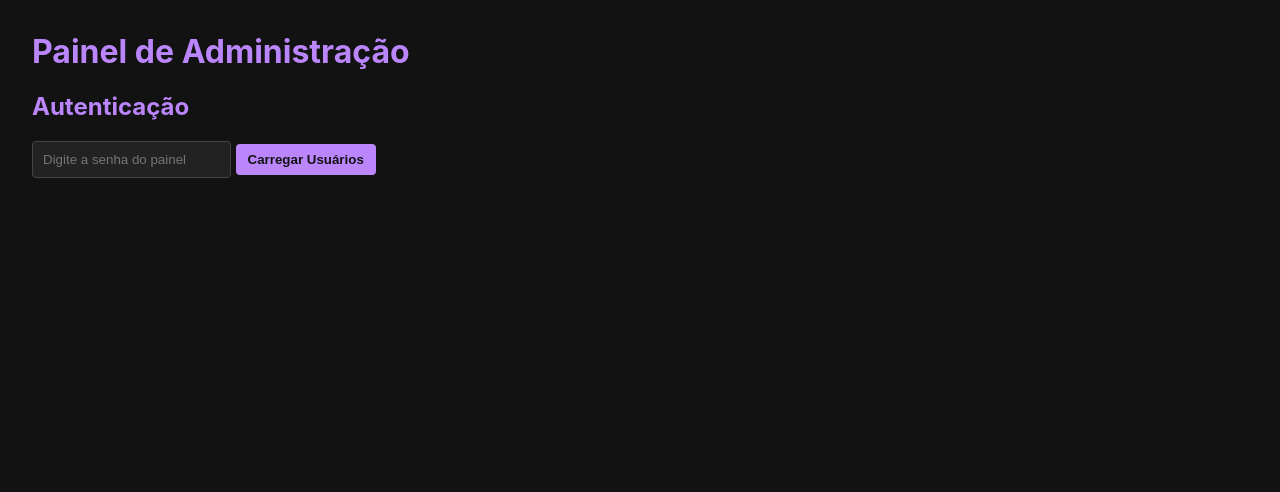
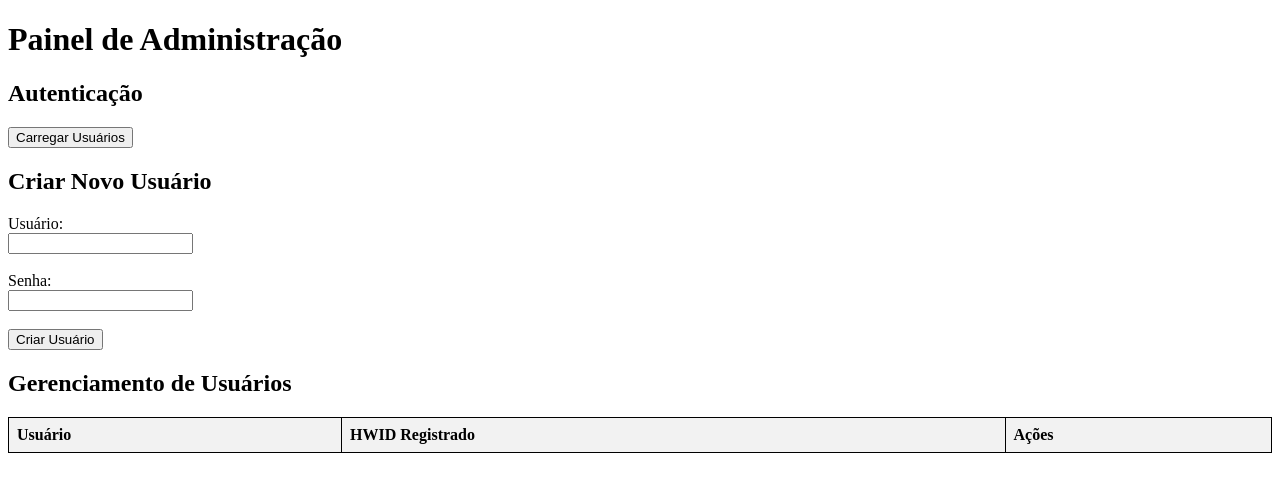
Before and after one commit to Kantofpss/Login-API, a Flask app: page /admin in a window 1280 px wide. Shown: the top 492 px of the page. Run offline with Flask 3, Linux system fonts and the light colour scheme; lists and menus that the app fills with data are empty.

Commit message:
Add files via upload

```diff
--- a/app.py
+++ b/app.py
@@ -1,26 +1,26 @@
-from flask import Flask, request, jsonify, render_template, send_from_directory
+from flask import Flask, request, jsonify, render_template
+from flask_cors import CORS
 import sqlite3
 import hashlib
 
 app = Flask(__name__)
+CORS(app)  # Habilita CORS para suportar requisições de diferentes origens
 
 # Chave de verificação para o cliente de login
 CHAVE_VERIFICACAO_ESPERADA = "em-uma-noite-escura-as-corujas-observam-42"
-# Senha simples para proteger o painel de admin. Em um projeto real, use um sistema de login.
+# Senha simples para proteger o painel de admin
 SENHA_ADMIN = "admin123"
 
 def get_db_connection():
     """Cria uma conexão com o banco de dados."""
     conn = sqlite3.connect('users.db')
-    conn.row_factory = sqlite3.Row # Permite acessar colunas por nome
+    conn.row_factory = sqlite3.Row  # Permite acessar colunas por nome
     return conn
 
-# --- ROTA DE LOGIN DO CLIENTE (ATUALIZADA) ---
+# --- ROTA DE LOGIN DO CLIENTE ---
 @app.route('/api/login', methods=['POST'])
 def handle_login():
     data = request.get_json()
-    # ... (validações iniciais de dados e chave de verificação permanecem as mesmas) ...
-
     usuario = data.get('usuario')
     key_recebida = data.get('key')
     hwid_cliente = data.get('hwid')
@@ -41,7 +41,6 @@ def handle_login():
 
     if hwid_servidor is None or hwid_servidor == hwid_cliente:
         if hwid_servidor is None:
-            # Registra o HWID no banco de dados
             conn.execute('UPDATE users SET hwid = ? WHERE username = ?', (hwid_cliente, usuario))
             conn.commit()
         conn.close()
@@ -50,28 +49,66 @@ def handle_login():
         conn.close()
         return jsonify({"status": "falha", "mensagem": "Falha de Hardware (HWID). Acesso negado."}), 403
 
-# --- ROTAS DO PAINEL DE ADMIN (NOVAS) ---
-
+# --- ROTAS DO PAINEL DE ADMIN ---
 @app.route('/admin')
 def admin_panel():
     """Serve a página HTML do painel de admin."""
-    return render_template('admin.html')
+    try:
+        return render_template('admin.html')
+    except Exception as e:
+        return str(e), 500
 
 @app.route('/admin/api/users', methods=['POST'])
 def get_all_users():
     """API para listar todos os usuários. Requer senha de admin."""
     data = request.get_json()
+    print(f"Requisição recebida: {data}")  # Log para depuração
     if not data or data.get('password') != SENHA_ADMIN:
         return jsonify({"error": "Acesso não autorizado"}), 403
 
     conn = get_db_connection()
-    users_cursor = conn.execute('SELECT username, hwid FROM users').fetchall()
-    conn.close()
+    try:
+        users_cursor = conn.execute('SELECT username, hwid FROM users').fetchall()
+        users_list = [dict(row) for row in users_cursor]
+        return jsonify(users_list)
+    except sqlite3.OperationalError as e:
+        print(f"Erro no banco de dados: {e}")
+        return jsonify({"error": "Erro no servidor: tabela 'users' não encontrada. Execute db_setup.py."}), 500
+    except Exception as e:
+        print(f"Erro inesperado: {e}")
+        return jsonify({"error": "Erro inesperado no servidor"}), 500
+    finally:
+        conn.close()
 
-    # Converte os resultados do cursor para uma lista de dicionários
-    users_list = [dict(row) for row in users_cursor]
+@app.route('/admin/api/create_user', methods=['POST'])
+def create_user():
+    """API para criar um novo usuário. Requer senha de admin."""
+    data = request.get_json()
+    if not data or data.get('password') != SENHA_ADMIN:
+        return jsonify({"error": "Acesso não autorizado"}), 403
 
-    return jsonify(users_list)
+    username = data.get('username')
+    password = data.get('password_user')  # Nova senha do usuário
+    if not username or not password:
+        return jsonify({"error": "Nome de usuário e senha são obrigatórios"}), 400
+
+    conn = get_db_connection()
+    try:
+        # Verifica se o usuário já existe
+        existing_user = conn.execute('SELECT username FROM users WHERE username = ?', (username,)).fetchone()
+        if existing_user:
+            return jsonify({"error": "Usuário já existe"}), 400
+
+        # Hashea a senha do usuário
+        key_hash = hashlib.sha256(password.encode()).hexdigest()
+        conn.execute('INSERT INTO users (username, key_hash, hwid) VALUES (?, ?, NULL)', (username, key_hash))
+        conn.commit()
+        return jsonify({"success": f"Usuário '{username}' criado com sucesso!"})
+    except Exception as e:
+        print(f"Erro ao criar usuário: {e}")
+        return jsonify({"error": "Erro ao criar usuário"}), 500
+    finally:
+        conn.close()
 
 @app.route('/admin/api/reset_hwid', methods=['POST'])
 def reset_user_hwid():
--- a/templates/admin.html
+++ b/templates/admin.html
@@ -1,37 +1,37 @@
 <!DOCTYPE html>
-<html lang="pt-br">
+<html lang="pt-BR">
 <head>
     <meta charset="UTF-8">
-    <meta name="viewport" content="width=device-width, initial-scale=1.0">
     <title>Painel de Administração</title>
     <style>
-        body { font-family: -apple-system, BlinkMacSystemFont, "Segoe UI", Roboto, Helvetica, Arial, sans-serif; background-color: #121212; color: #e0e0e0; margin: 2em; }
-        h1, h2 { color: #bb86fc; }
-        table { width: 100%; border-collapse: collapse; margin-top: 20px; }
-        th, td { padding: 12px; border: 1px solid #333; text-align: left; }
-        th { background-color: #1f1f1f; }
-        tr:nth-child(even) { background-color: #1e1e1e; }
-        button { background-color: #bb86fc; color: #121212; border: none; padding: 8px 12px; border-radius: 4px; cursor: pointer; font-weight: bold; }
-        button:hover { background-color: #9e66de; }
-        button.disabled { background-color: #555; cursor: not-allowed; }
-        .hwid-cell { font-family: monospace; color: #03dac6; }
-        .no-hwid { color: #cf6679; }
-        input[type="password"] { padding: 10px; background-color: #222; border: 1px solid #444; color: white; border-radius: 4px; }
+        table { border-collapse: collapse; width: 100%; }
+        th, td { border: 1px solid black; padding: 8px; text-align: left; }
+        th { background-color: #f2f2f2; }
+        .form-container { margin-top: 20px; }
     </style>
 </head>
 <body>
-
     <h1>Painel de Administração</h1>
 
-    <div id="auth-section">
+    <section>
         <h2>Autenticação</h2>
-        <input type="password" id="admin-password" placeholder="Digite a senha do painel">
-        <button onclick="loadUsers()">Carregar Usuários</button>
-    </div>
+        <button id="load-users">Carregar Usuários</button>
+    </section>
 
-    <div id="user-table-section" style="display:none;">
+    <section class="form-container">
+        <h2>Criar Novo Usuário</h2>
+        <form id="create-user-form">
+            <label for="new-username">Usuário:</label><br>
+            <input type="text" id="new-username" name="new-username" required><br><br>
+            <label for="new-password">Senha:</label><br>
+            <input type="password" id="new-password" name="new-password" required><br><br>
+            <button type="submit">Criar Usuário</button>
+        </form>
+    </section>
+
+    <section>
         <h2>Gerenciamento de Usuários</h2>
-        <table id="user-table">
+        <table>
             <thead>
                 <tr>
                     <th>Usuário</th>
@@ -39,26 +39,18 @@
                     <th>Ações</th>
                 </tr>
             </thead>
-            <tbody>
-                </tbody>
+            <tbody id="user-table-body">
+            </tbody>
         </table>
-    </div>
+    </section>
 
     <script>
-        const API_BASE = '/admin/api';
-
-        async function loadUsers() {
-            const password = document.getElementById('admin-password').value;
-            if (!password) {
-                alert('Por favor, digite a senha de administrador.');
-                return;
-            }
-
+        document.getElementById('load-users').addEventListener('click', async () => {
             try {
-                const response = await fetch(`${API_BASE}/users`, {
+                const response = await fetch('/admin/api/users', {
                     method: 'POST',
                     headers: { 'Content-Type': 'application/json' },
-                    body: JSON.stringify({ password: password })
+                    body: JSON.stringify({ password: 'admin123' })
                 });
 
                 if (!response.ok) {
@@ -66,58 +58,65 @@
                 }
 
                 const users = await response.json();
-                const tableBody = document.querySelector("#user-table tbody");
-                tableBody.innerHTML = ''; // Limpa a tabela antes de preencher
-
+                const tableBody = document.getElementById('user-table-body');
+                tableBody.innerHTML = '';
                 users.forEach(user => {
                     const row = document.createElement('tr');
-                    const hwidDisplay = user.hwid
-                        ? `<span class="hwid-cell">${user.hwid}</span>`
-                        : `<span class="no-hwid">Não registrado</span>`;
-
-                    const resetButton = user.hwid
-                        ? `<button onclick="resetHwid('${user.username}')">Resetar HWID</button>`
-                        : `<button class="disabled" disabled>Resetar HWID</button>`;
-
                     row.innerHTML = `
                         <td>${user.username}</td>
-                        <td>${hwidDisplay}</td>
-                        <td>${resetButton}</td>
+                        <td>${user.hwid || 'Nenhum'}</td>
+                        <td><button onclick="resetHwid('${user.username}')">Resetar HWID</button></td>
                     `;
                     tableBody.appendChild(row);
                 });
-
-                // Exibe a tabela e oculta a autenticação
-                document.getElementById('auth-section').style.display = 'none';
-                document.getElementById('user-table-section').style.display = 'block';
-
             } catch (error) {
                 alert(`Erro ao carregar usuários: ${error.message}`);
             }
-        }
+        });
+
+        document.getElementById('create-user-form').addEventListener('submit', async (e) => {
+            e.preventDefault();
+            const username = document.getElementById('new-username').value;
+            const password = document.getElementById('new-password').value;
+
+            try {
+                const response = await fetch('/admin/api/create_user', {
+                    method: 'POST',
+                    headers: { 'Content-Type': 'application/json' },
+                    body: JSON.stringify({ password: 'admin123', username: username, password_user: password })
+                });
+
+                const result = await response.json();
+                if (response.ok) {
+                    alert(result.success);
+                    document.getElementById('new-username').value = '';
+                    document.getElementById('new-password').value = '';
+                    document.getElementById('load-users').click(); // Recarrega a tabela
+                } else {
+                    alert(result.error);
+                }
+            } catch (error) {
+                alert(`Erro ao criar usuário: ${error.message}`);
+            }
+        });
 
         async function resetHwid(username) {
-            if (!confirm(`Tem certeza que deseja resetar o HWID do usuário '${username}'?`)) {
-                return;
-            }
-
-            const password = document.getElementById('admin-password').value;
-
             try {
-                const response = await fetch(`${API_BASE}/reset_hwid`, {
+                const response = await fetch('/admin/api/reset_hwid', {
                     method: 'POST',
                     headers: { 'Content-Type': 'application/json' },
-                    body: JSON.stringify({ username: username, password: password })
+                    body: JSON.stringify({ password: 'admin123', username: username })
                 });
 
-                if (!response.ok) {
-                    throw new Error('Falha ao resetar o HWID.');
+                const result = await response.json();
+                if (response.ok) {
+                    alert(result.success);
+                    document.getElementById('load-users').click(); // Recarrega a tabela
+                } else {
+                    alert(result.error);
                 }
-
-                alert(`HWID de '${username}' resetado com sucesso!`);
-                loadUsers(); // Recarrega a lista de usuários para mostrar a mudança
             } catch (error) {
-                alert(`Erro: ${error.message}`);
+                alert(`Erro ao resetar HWID: ${error.message}`);
             }
         }
     </script>
```
Also changed, not shown: db_setup.py (+20 -0 lines), static/script.js (added, +30 -0 lines), users.db.
